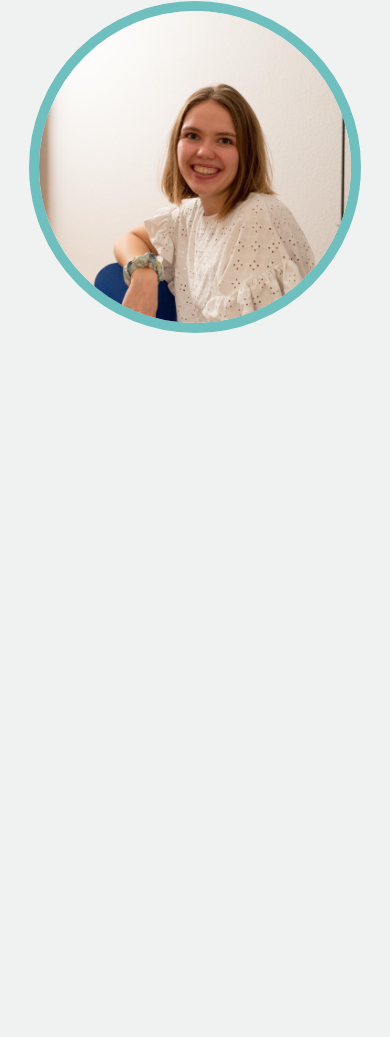
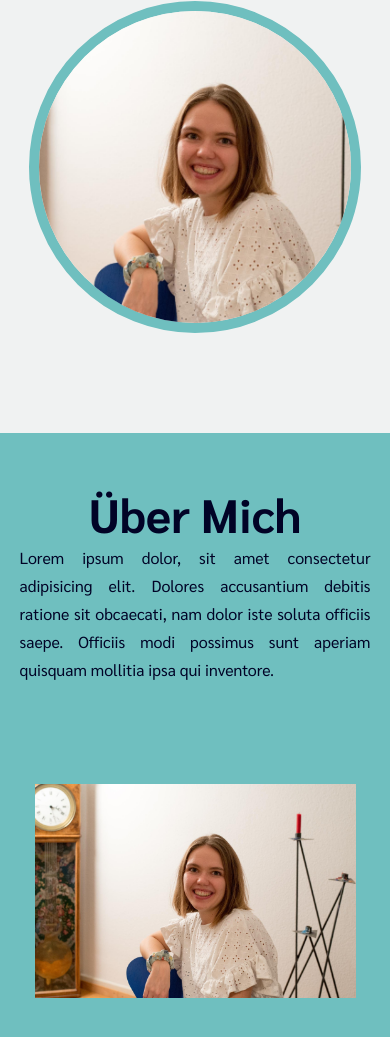
Before and after one commit to schor9/Portfolio-Romina, a plain HTML site: page Index.html in a window 390 px wide. Shown: the part 551-1588 px from the top of the page. Before the commit the page ends 984 px from the top, so only its background shows below. Drawn offline with nearby package versions, Linux system fonts and the light colour scheme.

Commit message:
neue Idee

```diff
--- a/Index.html
+++ b/Index.html
@@ -7,6 +7,7 @@
     <title>Romina Schöpfer</title>
     <link rel="stylesheet" href="general_styles.css">
     <link rel="stylesheet" href="header.css">
+    <link rel="stylesheet" href="ueber_mich.css">
     <link rel="stylesheet" href="https://fonts.googleapis.com/css2?family=Material+Symbols+Outlined:opsz,wght,FILL,GRAD@20..48,100..700,0..1,-50..200"/>
 </head>
 <body>
@@ -18,7 +19,7 @@
                     <span class="material-symbols-outlined"> menu</span>
                 </label>
                 <ul>
-                    <li><a href="">Über Mich</a></li>
+                    <li><a href="#ueber_mich">Über Mich</a></li>
                     <li><a href="">Hobbys</a></li>
                     <li><a href="">Mehr Informaitonen</a></li>
                 </ul>
@@ -30,6 +31,13 @@
             <img src="img/titelbild.jpg" alt="">
         </div>
     </header>
-    <section></section>
+    <section id="ueber_mich">
+        <img src="img/titelbild.jpg" alt="">
+        <div class="ueber_mich_container">
+            <h2>Über Mich</h2>
+            <p>Lorem ipsum dolor, sit amet consectetur adipisicing elit. Dolores accusantium debitis ratione sit obcaecati, nam dolor iste soluta officiis saepe. Officiis modi possimus sunt aperiam quisquam mollitia ipsa qui inventore.</p>
+        </div>
+
+    </section>
 </body>
 </html>
--- /dev/null
+++ b/Portfolio 2.o/style.css
@@ -0,0 +1,122 @@
+@import url('https://fonts.googleapis.com/css2?family=Poppins:ital,wght@0,100;0,200;0,300;0,400;0,500;0,600;0,700;0,800;0,900;1,100;1,200;1,300;1,400;1,500;1,600;1,700;1,800;1,900&display=swap');
+
+*{
+    margin:0;
+    padding: 0;
+    box-sizing: border-box;
+    font-family: 'Poppins', sans-serif;
+    scroll-behavior: smooth;
+}
+body{
+    min-height: 100vh;
+    overflow-x: hidden;
+    background: linear-gradient(#EEE5DA);
+}
+header{
+    position: absolute;
+    top: 0;
+    left: 0;
+    width: 100%;
+    padding: 30px 100px;
+    display: flex;
+    justify-content: space-between;
+    align-items: center;
+    z-index: 10000;
+
+}
+
+header .Name{
+    color: #191E1F;
+    font-weight: 700;
+    text-decoration: none;
+    font-size: 2em;
+    text-transform: uppercase;
+    letter-spacing: 2px;
+
+}
+
+header ul{
+    display: flex;
+    justify-content: center;
+    align-items: center;
+}
+
+header ul li{
+    list-style: none;
+    margin-left: 20px;
+}
+header ul li a{
+    text-decoration: none;
+    padding: 6px 15px;
+    color: #191E1F;
+    border-radius: 20px;
+}
+header ul li a:hover ,
+header ul li a.aktiv
+{
+    background: #897824;
+    color: #191E1F;
+
+}
+section{
+    position: relative;
+    width: 100%;
+    height: 100vh;
+    padding: 100px;
+    display: flex;
+    justify-content: center;
+    align-items: center;
+
+}
+
+
+section img{
+    position: absolute;
+    top: 0;
+    left: 0;
+    width: 100%;
+    height: 100%;
+    object-fit: cover;
+    pointer-events: none;
+}
+
+section::before{
+    content: '';
+    position: absolute;
+    bottom: 0;
+    width: 100%;
+    height: 100px;
+    background: linear-gradient(to top, #596271, transparent);
+    z-index: 1000;
+
+
+}
+
+#text{
+    position: absolute;
+    left: -290px;
+    color: #897824;
+    white-space: nowrap;
+    font-size: 5vw;
+    z-index: 9;
+    transform: translateX(120px);
+    margin-bottom: 130px;
+
+
+}
+#mehr{
+    text-decoration: none;
+    display: inline-block;
+    padding: 8px 30px;
+    border-radius: 40px;
+    background: #E0E4E5;
+    color: #897824;
+    font-size: 1.5em;
+    z-index: 9;
+    transform: translateX(120px);
+
+}
+
+section img#Berge{
+    z-index: 10;
+}
--- /dev/null
+++ b/ueber_mich.css
@@ -0,0 +1,35 @@
+#ueber_mich{
+    padding: 100px 0;
+    background-color: var(--secondary-color);
+    display: flex;
+    justify-content: center;
+    align-items: center;
+    gap: 100px;
+    flex-wrap: wrap-reverse;
+}
+.ueber_mich_container{
+    width: 750px;
+    max-width: 90%;
+}
+#ueber_mich img{
+    width: 500px;
+    max-width: calc(90% - 30px);
+
+}
+.ueber_mich_container h2{
+    font-size: 60px;
+}
+.ueber_mich_container p{
+    text-align: justify;
+    line-height: 175%;
+}
+
+@media(max-width: 800px){
+    #ueber_mich{
+        padding: 50px 0;
+    }
+    #ueber_mich h2{
+        text-align: center;
+        font-size: 12vw;
+    }
+}
```
Also changed, not shown: Portfolio 2.o/index.html (added, +58 -0 lines), Portfolio 2.o/leftover.html (added, +3 -0 lines), Portfolio 2.o/4.Ebene.png (added), Portfolio 2.o/Himmel.png (added), img/2.Ebene.png (added), img/4.Ebene.png (added), img/Himmel.png (added), 5 other files.
